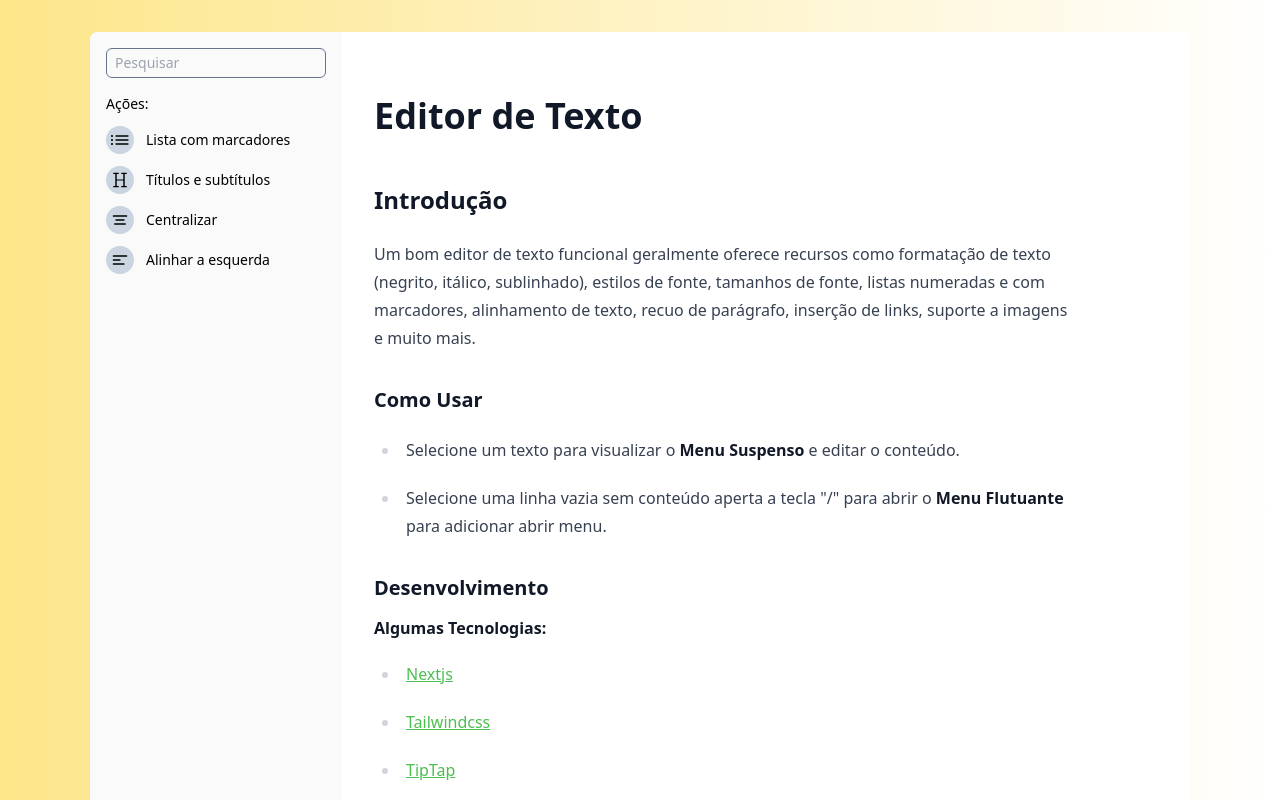
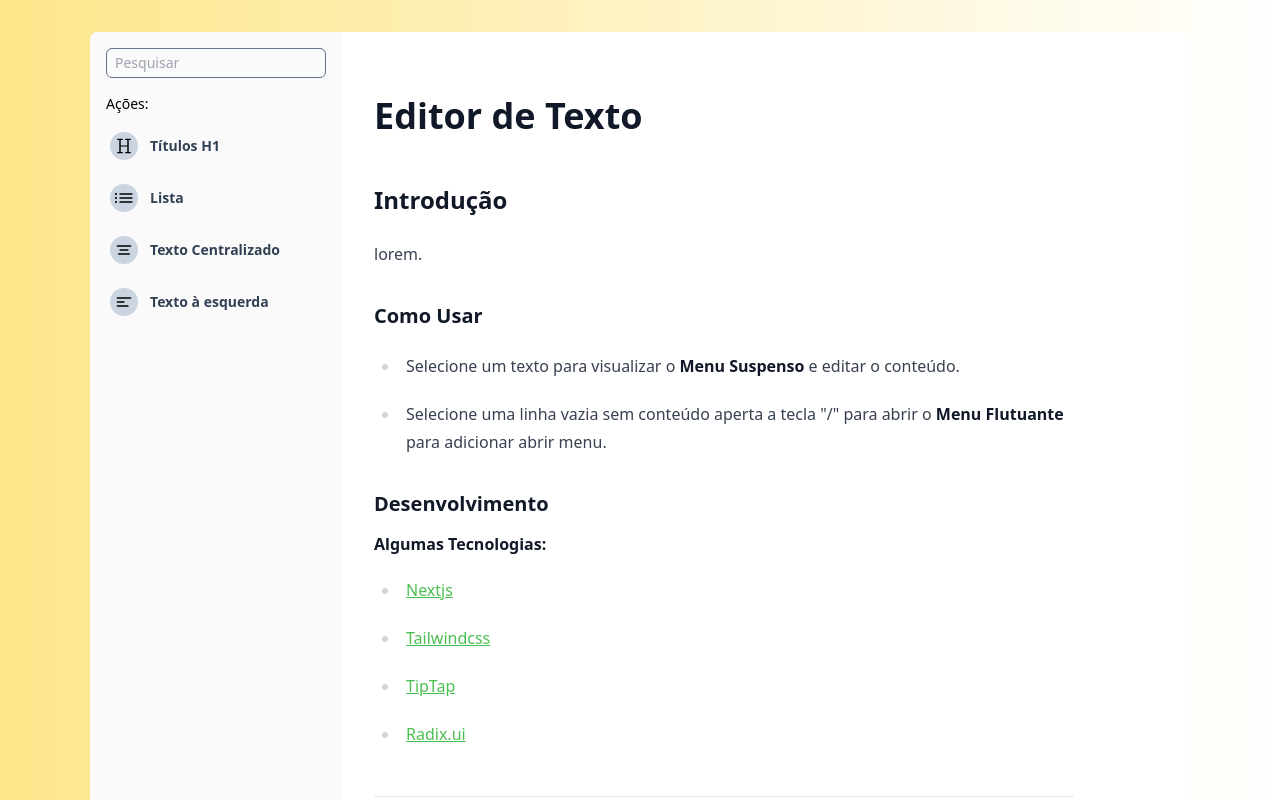
Before and after one commit to jgbenine/editor-texto-funcional, a Next.js app: page / in a window 1280 px wide. Shown: the top 800 px of the page. Built offline with nearby package versions, Linux system fonts and the light colour scheme.

Commit message:
componente button sidebar

```diff
--- /dev/null
+++ b/src/app/componentes/ButtonSidebar.tsx
@@ -0,0 +1,27 @@
+import React from 'react'
+import {CommandItem} from 'cmdk'
+
+interface ButtonSidebarProps{
+  onClick: () => void;
+  icon: React.ReactNode;
+  label: String;
+}
+
+function ButtonSidebar(props: ButtonSidebarProps) {
+  const { onClick, icon, label } = props;
+  return (
+    <CommandItem className="text-sm mt-3 cursor-pointer px-1 py-1.5 rounded-sm hover:bg-slate-200">
+    <button
+      className="flex gap-3 items-center"
+      onClick={onClick}
+    >
+      <span className="bg-slate-300 p-1 rounded-2xl">
+        <span className="w-5 h-5">{icon}</span>
+      </span>
+      <p className="font-semibold text-slate-700">{label}</p>
+    </button>
+  </CommandItem>
+  )
+}
+
+export default ButtonSidebar;
--- a/src/app/componentes/Sidebar.tsx
+++ b/src/app/componentes/Sidebar.tsx
@@ -15,15 +15,18 @@ import {
   handleTitle,
 } from "../componentes/editorUtils";
 
+import ButtonSidebar from "./ButtonSidebar";
+
 
 function Sidebar() {
   const { editorInstance } = useEditorContext();
 
   return (
+    <aside className="w-[220px]">
       <EditorProvider>
         <Command label="Command Menu">
           <Command.Input
-          className="bg-transparent border border-slate-500 rounded-md py-1 px-2 text-sm"
+            className="bg-transparent border border-slate-500 rounded-md py-1 px-2 text-sm w-full"
             placeholder="Pesquisar"
           />
           <Command.List>
@@ -34,57 +37,44 @@ function Sidebar() {
               heading="Ações:"
               className="border-zinc-500 text-sm pt-4"
             >
-            <Command.Item className="text-sm mt-3 cursor-pointer">
-              <button
-                className="flex gap-3 items-center"
-                onClick={() => {if (!editorInstance) return;handleBulletList(editorInstance);}}
-              >
-                <span className="bg-slate-300 p-1 rounded-2xl">
-                  <ListBulletIcon className="w-5 h-5" />
-                </span>
-                Lista com marcadores
-              </button>
-            </Command.Item>
-            <Command.Item className="text-sm mt-3 cursor-pointer">
-              <button
-                className="flex gap-3 items-center"
-                onClick={() => {if (!editorInstance) return;handleTitle(editorInstance);}}
-              >
-                <span className="bg-slate-300 p-1 rounded-2xl">
-                  <HeadingIcon className="w-5 h-5" />
-                </span>
-                Títulos e subtítulos
-              </button>
-            </Command.Item>
-            <Command.Item className="text-sm mt-3 cursor-pointer">
-              <button
-                className="flex gap-3 items-center"
-                onClick={() => { if (!editorInstance) return; handleTextCenter(editorInstance);}}
-              >
-                <span className="bg-slate-300 p-1 rounded-2xl">
-                  <TextAlignCenterIcon className="w-5 h-5" />
-                </span>
-                Centralizar
-              </button>
-            </Command.Item>
-
-            <Command.Item className="text-sm mt-3 cursor-pointer">
-              <button
-                className="flex gap-3 items-center"
-                onClick={() => {if (!editorInstance) return; handleTextLeft(editorInstance);}}
-              >
-                <span className="bg-slate-300 p-1 rounded-2xl">
-                  <TextAlignLeftIcon className="w-5 h-5" />
-                </span>
-                Alinhar a esquerda
-              </button>
-            </Command.Item>
+              <ButtonSidebar
+                onClick={()=> {
+                  if (!editorInstance) return;
+                  handleTitle(editorInstance);
+                }}
+                icon={<HeadingIcon className="w-5 h-5" />}
+                label="Títulos H1"
+              />
+              <ButtonSidebar
+                onClick={()=> {
+                  if (!editorInstance) return;
+                  handleBulletList(editorInstance);
+                }}
+                icon={<ListBulletIcon className="w-5 h-5" />}
+                label="Lista"
+              />
+              <ButtonSidebar
+                onClick={()=> {
+                  if (!editorInstance) return;
+                  handleTextCenter(editorInstance);
+                }}
+                icon={<TextAlignCenterIcon className="w-5 h-5" />}
+                label="Texto Centralizado"
+              />
+              <ButtonSidebar
+                onClick={()=> {
+                  if (!editorInstance) return;
+                  handleTextLeft(editorInstance);
+                }}
+                icon={<TextAlignLeftIcon className="w-5 h-5" />}
+                label="Texto à esquerda"
+              />
             </Command.Group>
           </Command.List>
         </Command>
       </EditorProvider>
+    </aside>
   );
 }
 
-
 export default Sidebar;
--- a/src/app/componentes/initialContent.ts
+++ b/src/app/componentes/initialContent.ts
@@ -1,7 +1,7 @@
 export const content = `
 <h1>Editor de Texto</h1>
 <h2>Introdução</h2>
-<p>Um bom editor de texto funcional geralmente oferece recursos como formatação de texto (negrito, itálico, sublinhado), estilos de fonte, tamanhos de fonte, listas numeradas e com marcadores, alinhamento de texto, recuo de parágrafo, inserção de links, suporte a imagens e muito mais.</p>
+<p>lorem.</p>
 
 <div>
 <h3>Como Usar</h3>
--- a/src/app/page.tsx
+++ b/src/app/page.tsx
@@ -5,10 +5,11 @@ import { EditorProvider } from "./componentes/EditorContext";
 
 export default function Home() {
   return (
-    <main className="bg-gradient-to-r from-amber-200 to-white-100h- p-8">
+
+    <main className="bg-gradient-to-r from-amber-200 to-white-100h- p-8 min-h-screen ">
       <div className="bg-white border-xl mx-auto rounded-lg max-w-[1100px] border-black/20 overflow-hidden grid grid-cols-[1fr]">
         <EditorProvider>
-          <main className="flex gap-8">
+          <main className="flex gap-8 min-h-[885px]">
             <div className="flex border-slate-50 bg-zinc-50 p-4">
               <Sidebar />
             </div>
```
Lines whose indentation alone changed are shown as unchanged.
